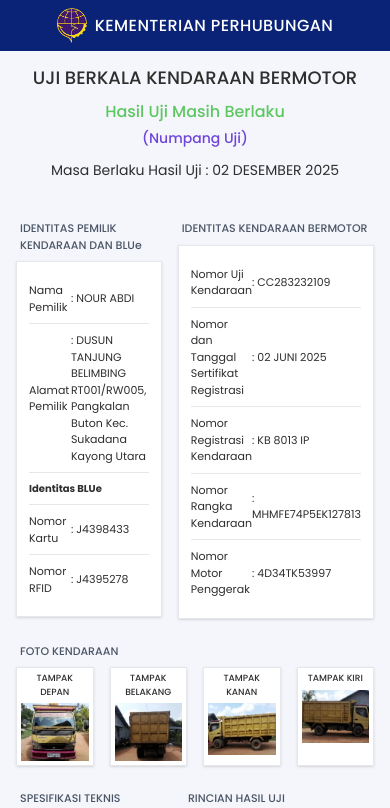
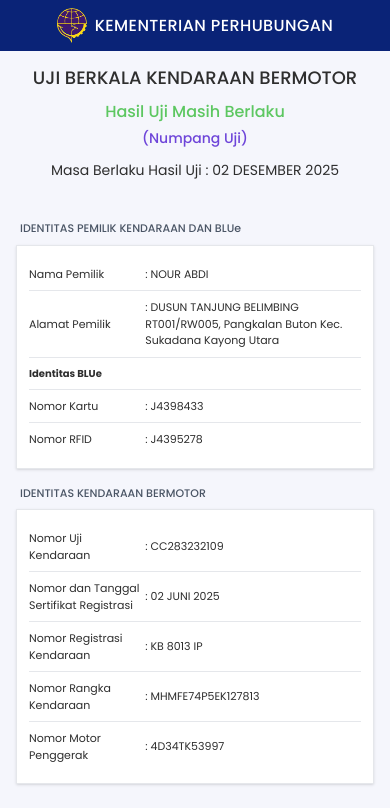
Before and after one commit to UrayNazwa/dephub.musa, a Next.js app: page / in a window 390 px wide. Shown: the top 808 px of the page. Built offline with nearby package versions, Linux system fonts and the light colour scheme.

Commit message:
Initial commit: Re-initialize d Git repository

```diff
--- a/src/app/page.tsx
+++ b/src/app/page.tsx
@@ -30,7 +30,7 @@
 
       {/* Identity Sections */}
       <div className="max-w-7xl mx-auto w-full px-4">
-        <section className="flex flex-row justify-between gap-4 mb-6">
+        <section className="flex flex-col md:flex-row justify-between gap-4 mb-6">
           {/* Owner Identity */}
           <div className="w-full">
             <h3 className="text-gray-600 text-[11px] uppercase font-medium mb-2 ml-1"> IDENTITAS PEMILIK KENDARAAN DAN BLU<span style={{textTransform: 'lowercase'}}>e</span> </h3>
```
